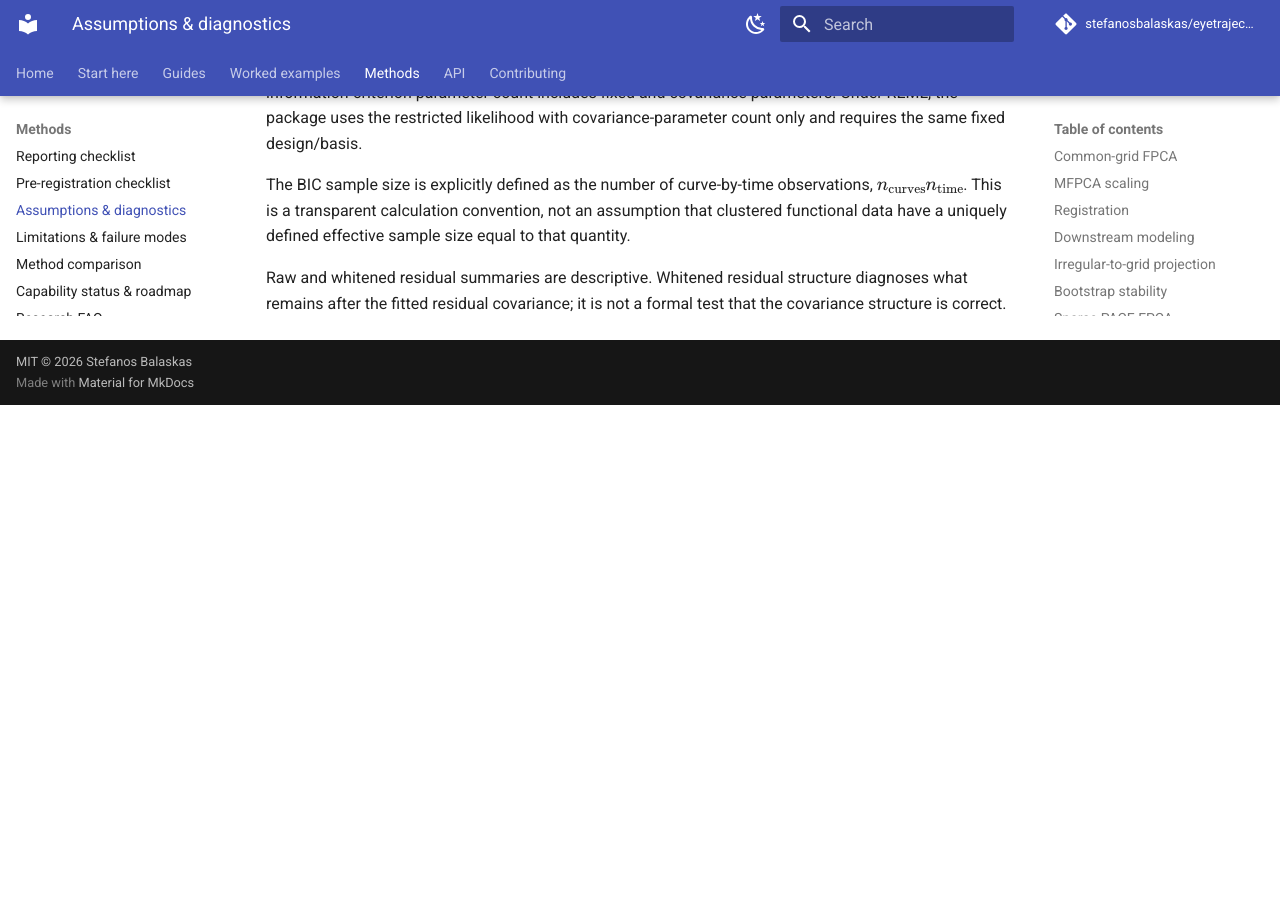
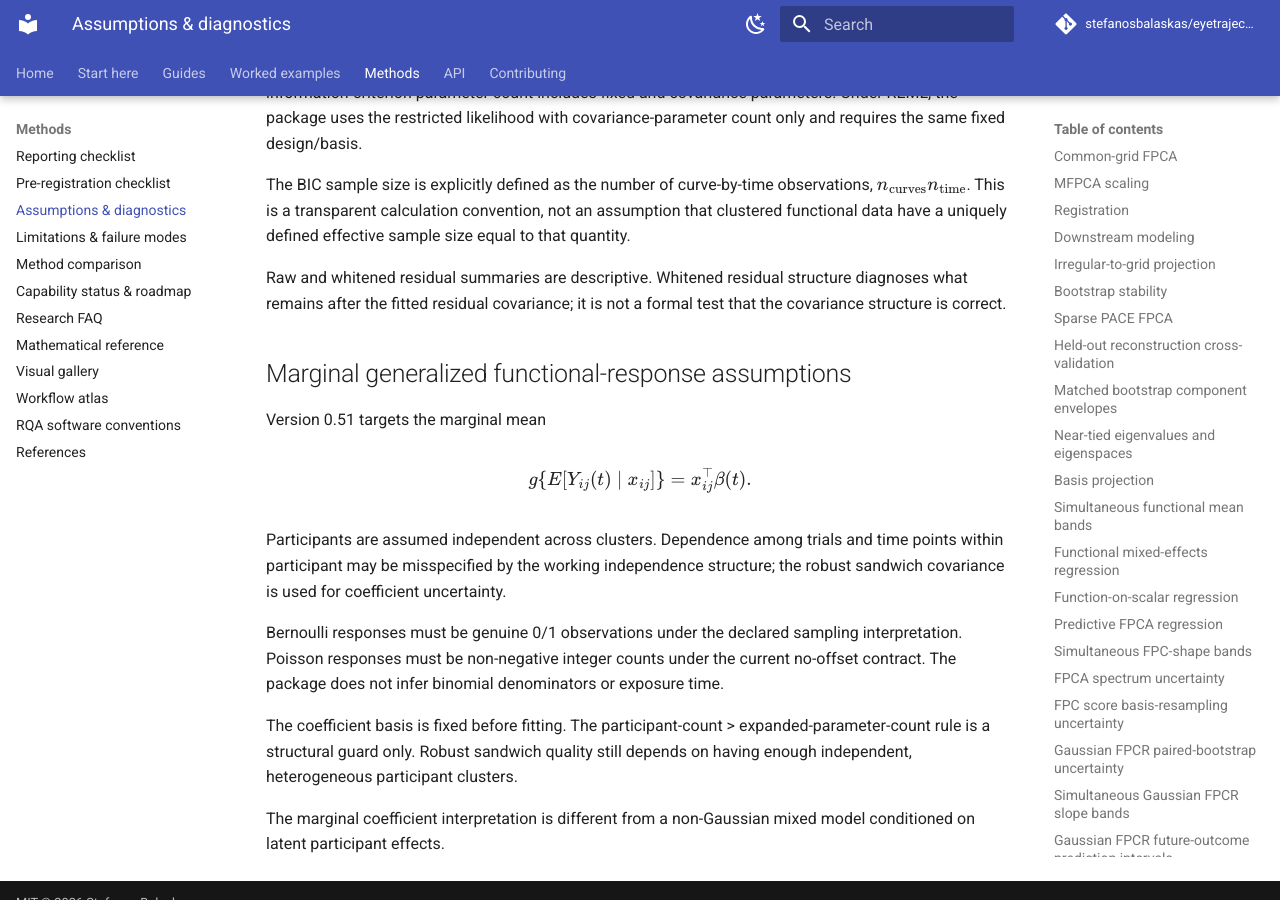
Before and after one commit to stefanosbalaskas/eyetrajectoriespy, an MkDocs documentation site: the page built from docs/methods/assumptions.md, in a window 1280 px wide and 900 px high, scrolled down 18155 px. Built offline with MkDocs 1.6.1 and Material for MkDocs 9.7.7, drawn with Linux system fonts in a browser that asks for light colours; comment, search, counter and statistics services are not loaded; before the commit the page ends 18560 px from its top, so only the background shows below that.

Commit message:
Add generalized FoSR methodological guidance

```diff
--- a/docs/methods/assumptions.md
+++ b/docs/methods/assumptions.md
@@ -557,3 +557,19 @@ uniquely defined effective sample size equal to that quantity.
 Raw and whitened residual summaries are descriptive. Whitened residual
 structure diagnoses what remains after the fitted residual covariance; it is
 not a formal test that the covariance structure is correct.
+
+## Marginal generalized functional-response assumptions
+
+Version 0.51 targets the marginal mean
+
+\[
+g\{E[Y_{ij}(t)\mid x_{ij}]\}=x_{ij}^{\top}\beta(t).
+\]
+
+Participants are assumed independent across clusters. Dependence among trials and time points within participant may be misspecified by the working independence structure; the robust sandwich covariance is used for coefficient uncertainty.
+
+Bernoulli responses must be genuine 0/1 observations under the declared sampling interpretation. Poisson responses must be non-negative integer counts under the current no-offset contract. The package does not infer binomial denominators or exposure time.
+
+The coefficient basis is fixed before fitting. The participant-count > expanded-parameter-count rule is a structural guard only. Robust sandwich quality still depends on having enough independent, heterogeneous participant clusters.
+
+The marginal coefficient interpretation is different from a non-Gaussian mixed model conditioned on latent participant effects.
```
